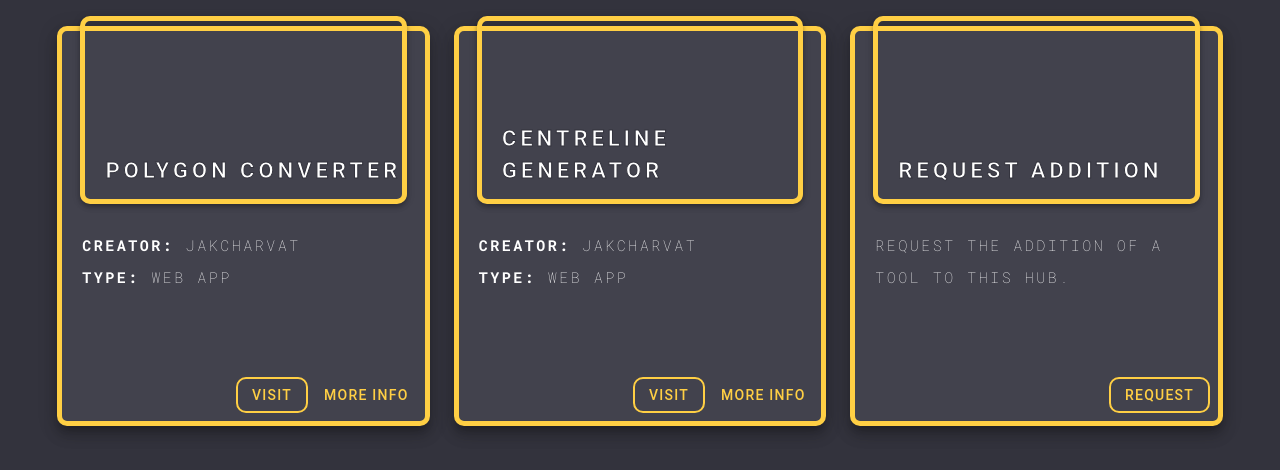
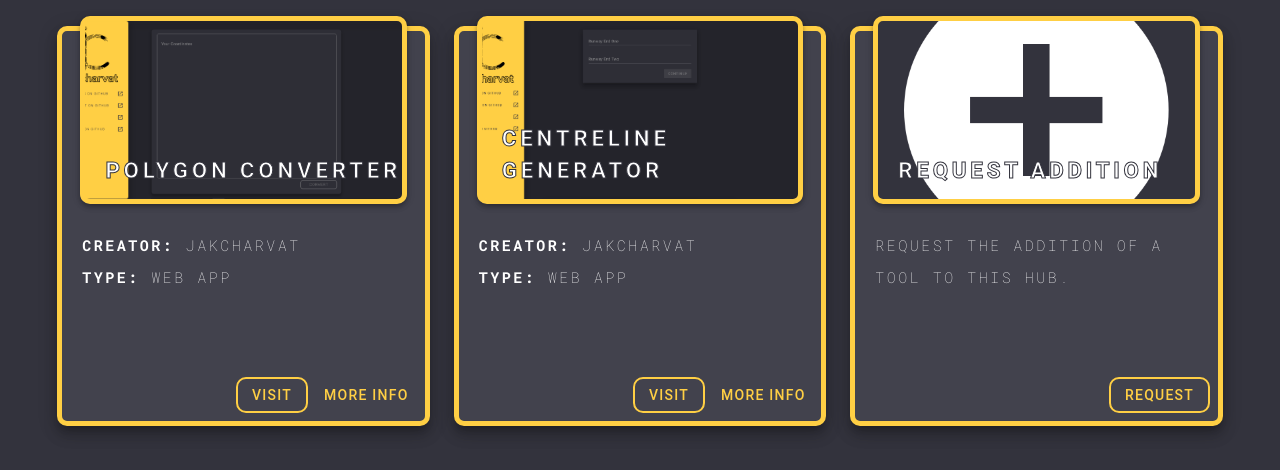
Before and after one commit to openscope/tool-hub, a plain HTML site: page index.html in a window 1280 px wide. Shown: the part 66-536 px from the top of the page. Drawn offline with Linux system fonts and the light colour scheme; the site is published under a folder, as on GitHub Pages, so addresses that start at the root find nothing.

Commit message:
Fix images not loading

```diff
--- a/bundle.css
+++ b/bundle.css
@@ -2253,13 +2253,13 @@ body.no-scroll {
   border: 5px solid #FFCF44; }
 
 .polyconv__media {
-  background-image: url(/imgs/polyConv.png); }
+  background-image: url(\imgs/polyConv.png); }
 
 .centreline__media {
-  background-image: url(/imgs/centreline.png); }
+  background-image: url(\imgs/centreline.png); }
 
 .add__media {
-  background-image: url(/imgs/add.png); }
+  background-image: url(\imgs/add.png); }
 
 .mdc-card__media.hovered {
   left: -2%;
```
